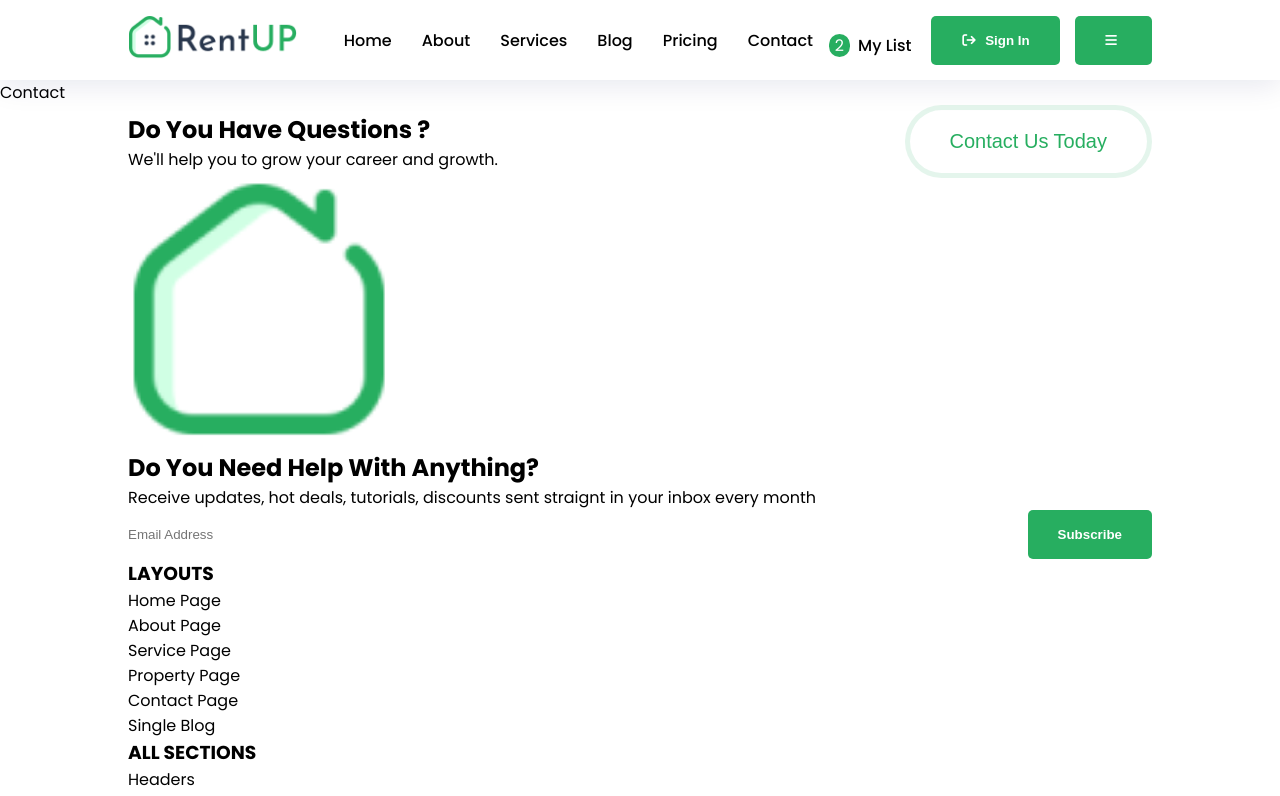
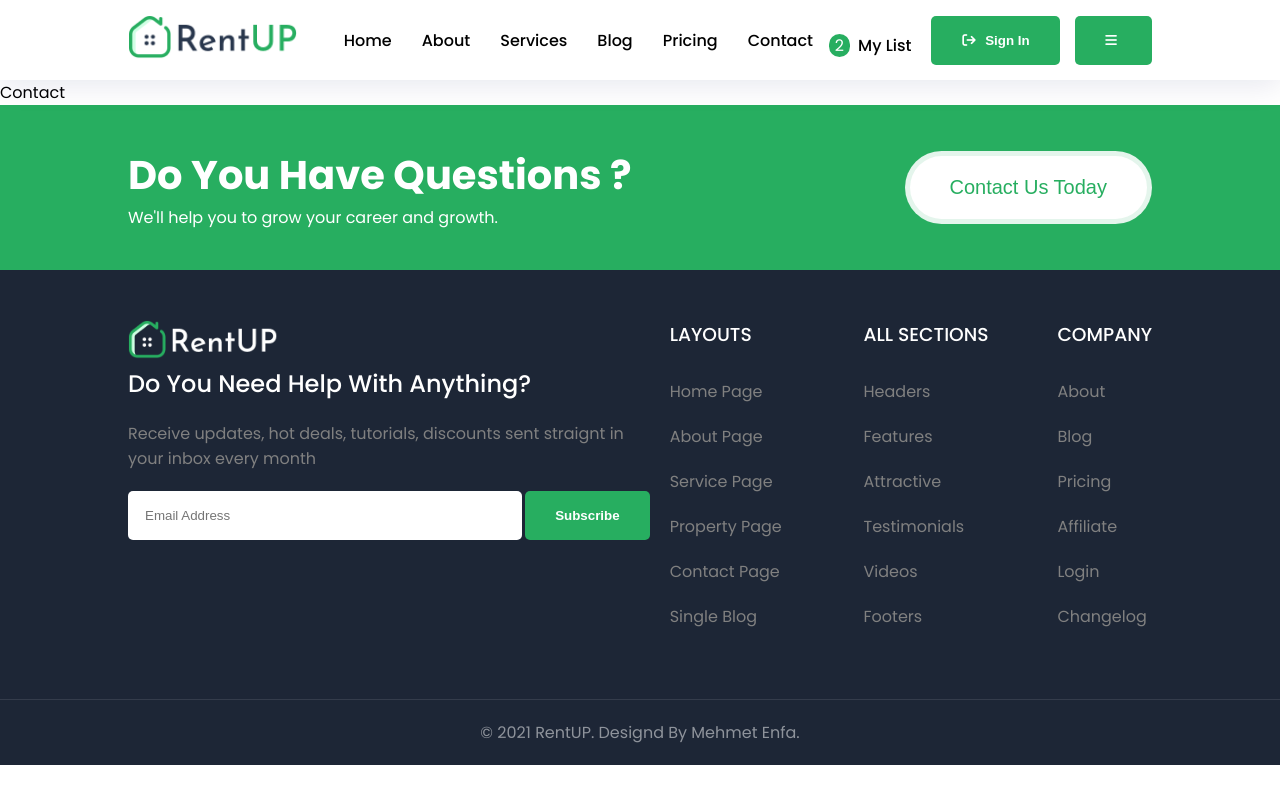
Before and after one commit to mehmetenfa/rentup-app, a React (Create React App) app: page /contact in a window 1280 px wide. Shown: the top 796 px of the page. Built offline with nearby package versions, Linux system fonts and the light colour scheme.

Commit message:
footerStyle

```diff
--- a/src/components/common/footer/footer.css
+++ b/src/components/common/footer/footer.css
@@ -0,0 +1,59 @@
+.footerContact {
+  background-color: #27ae60;
+  padding: 40px 0;
+  color: #fff;
+}
+.footerContact h1 {
+  font-size: 40px;
+}
+footer {
+  background-color: #1d2636;
+  padding: 50px 0;
+  color: #fff;
+}
+footer .container {
+  display: grid;
+  grid-template-columns: 6fr 2fr 2fr 1fr;
+  grid-gap: 20px;
+}
+footer img {
+  width: 150px;
+}
+footer h2 {
+  font-weight: 500;
+}
+footer p {
+  color: grey;
+  margin: 20px 0;
+}
+footer input {
+  background-color: #fff;
+  padding: 17px;
+  margin-right: 3px;
+  width: 100%;
+  border-radius: 5px;
+}
+footer h3 {
+  font-weight: 500;
+  margin-bottom: 30px;
+}
+footer ul {
+  display: block;
+}
+footer ul li {
+  display: block;
+  color: grey;
+  margin-bottom: 20px;
+}
+.legal {
+  text-align: center;
+  padding: 20px;
+  background: #1d2636;
+  color: rgba(255, 255, 255, 0.5);
+  border-top: 1px solid rgba(255, 255, 255, 0.1);
+}
+@media screen and (max-width: 800px) {
+  footer .container {
+    grid-template-columns: repeat(2, 1fr);
+  }
+}
```
